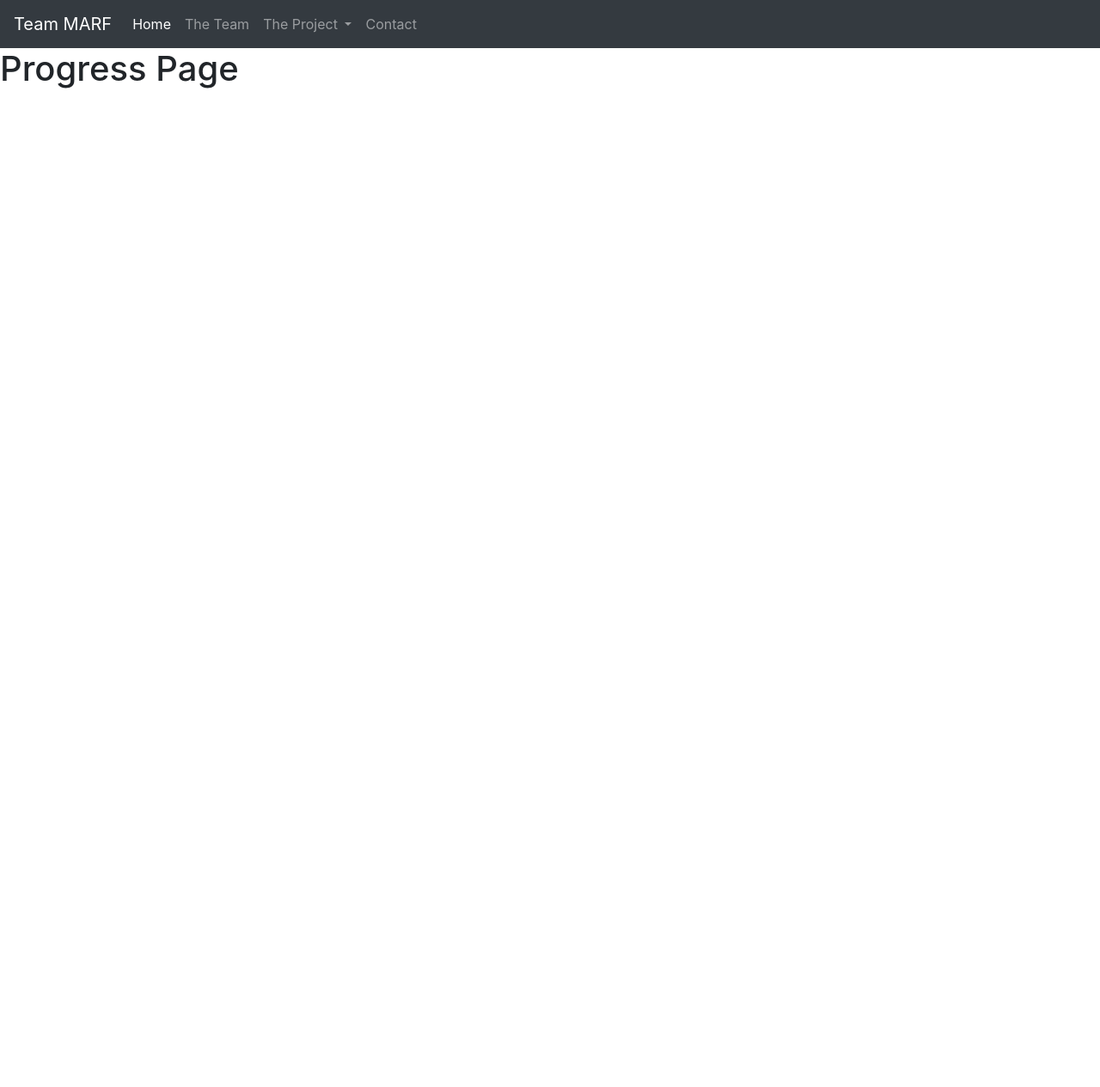
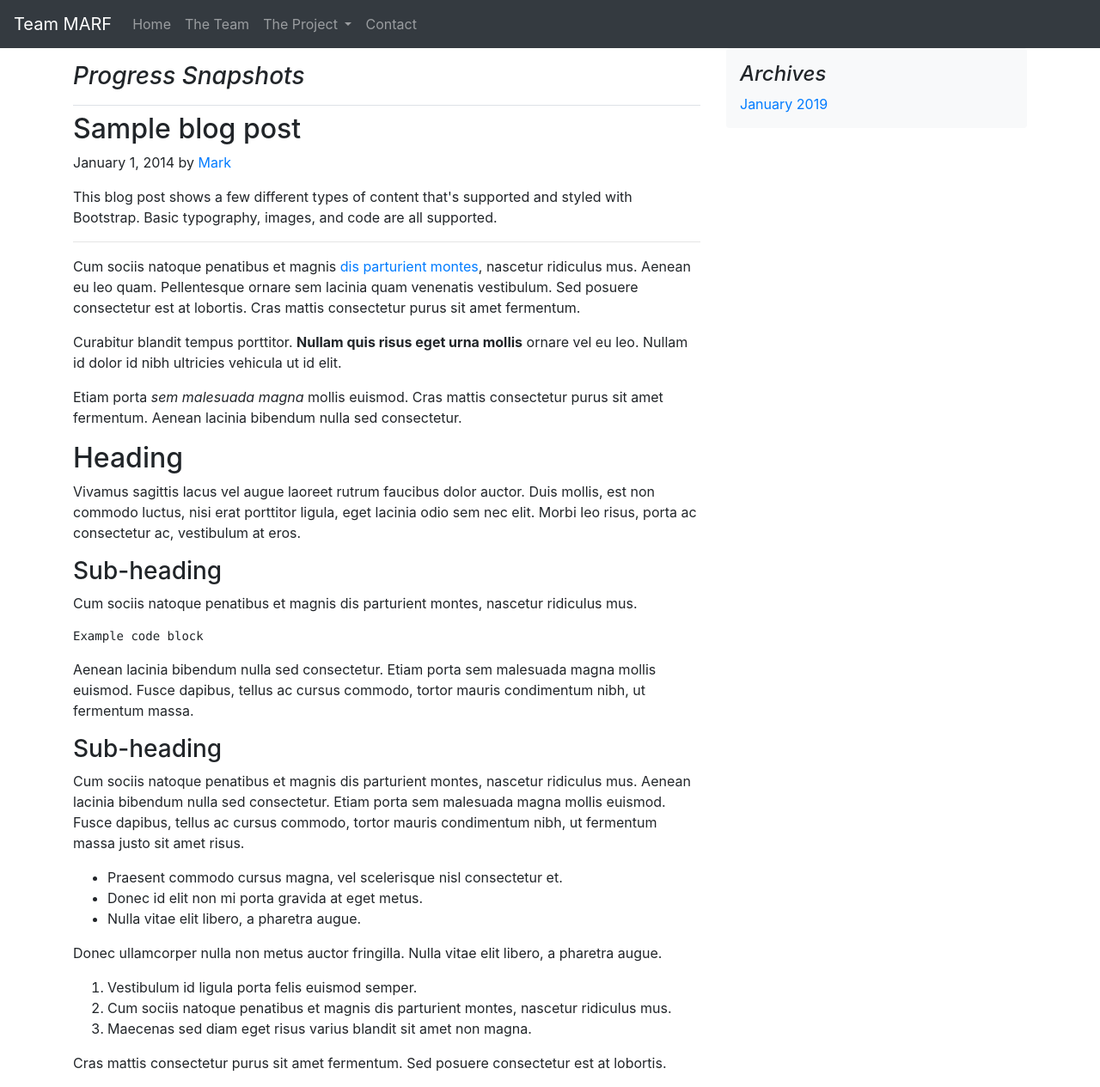
Before and after one commit to kavanomo/kavanomo.github.io, a plain HTML site: page Project/Progress/progress.html in a window 1280 px wide. Shown: the whole page at 86% size. Before the commit the page ends 800 px from the top, so only its background shows below. Drawn offline with nearby package versions, Linux system fonts and the light colour scheme.

Commit message:
Adding a few pages (especially blog stuff!!)

```diff
--- /dev/null
+++ b/Project/Progress/progress.css
@@ -0,0 +1,132 @@
+/* stylelint-disable selector-list-comma-newline-after */
+
+.blog-header {
+  line-height: 1;
+  border-bottom: 1px solid #e5e5e5;
+}
+
+.blog-header-logo {
+  font-family: "Playfair Display", Georgia, "Times New Roman", serif;
+  font-size: 2.25rem;
+}
+
+.blog-header-logo:hover {
+  text-decoration: none;
+}
+
+h1, h2, h3, h4, h5, h6 {
+  font-family: "Playfair Display", Georgia, "Times New Roman", serif;
+}
+
+.display-4 {
+  font-size: 2.5rem;
+}
+@media (min-width: 768px) {
+  .display-4 {
+    font-size: 3rem;
+  }
+}
+
+.nav-scroller {
+  position: relative;
+  z-index: 2;
+  height: 2.75rem;
+  overflow-y: hidden;
+}
+
+.nav-scroller .nav {
+  display: -webkit-box;
+  display: -ms-flexbox;
+  display: flex;
+  -ms-flex-wrap: nowrap;
+  flex-wrap: nowrap;
+  padding-bottom: 1rem;
+  margin-top: -1px;
+  overflow-x: auto;
+  text-align: center;
+  white-space: nowrap;
+  -webkit-overflow-scrolling: touch;
+}
+
+.nav-scroller .nav-link {
+  padding-top: .75rem;
+  padding-bottom: .75rem;
+  font-size: .875rem;
+}
+
+.card-img-right {
+  height: 100%;
+  border-radius: 0 3px 3px 0;
+}
+
+.flex-auto {
+  -ms-flex: 0 0 auto;
+  -webkit-box-flex: 0;
+  flex: 0 0 auto;
+}
+
+.h-250 { height: 250px; }
+@media (min-width: 768px) {
+  .h-md-250 { height: 250px; }
+}
+
+.border-top { border-top: 1px solid #e5e5e5; }
+.border-bottom { border-bottom: 1px solid #e5e5e5; }
+
+.box-shadow { box-shadow: 0 .25rem .75rem rgba(0, 0, 0, .05); }
+
+/*
+ * Blog name and description
+ */
+.blog-title {
+  margin-bottom: 0;
+  font-size: 2rem;
+  font-weight: 400;
+}
+.blog-description {
+  font-size: 1.1rem;
+  color: #999;
+}
+
+@media (min-width: 40em) {
+  .blog-title {
+    font-size: 3.5rem;
+  }
+}
+
+/* Pagination */
+.blog-pagination {
+  margin-bottom: 4rem;
+}
+.blog-pagination > .btn {
+  border-radius: 2rem;
+}
+
+/*
+ * Blog posts
+ */
+.blog-post {
+  margin-bottom: 4rem;
+}
+.blog-post-title {
+  margin-bottom: .25rem;
+  font-size: 2.5rem;
+}
+.blog-post-meta {
+  margin-bottom: 1.25rem;
+  color: #999;
+}
+
+/*
+ * Footer
+ */
+.blog-footer {
+  padding: 2.5rem 0;
+  color: #999;
+  text-align: center;
+  background-color: #f9f9f9;
+  border-top: .05rem solid #e5e5e5;
+}
+.blog-footer p:last-child {
+  margin-bottom: 0;
+}
--- a/Project/Progress/progress.html
+++ b/Project/Progress/progress.html
@@ -17,7 +17,7 @@
 
       <div class="collapse navbar-collapse" id="navbarSupportedContent">
         <ul class="navbar-nav mr-auto">
-          <li class="nav-item active">
+          <li class="nav-item">
             <a class="nav-link" href="../../index.html">Home</a>
           </li>
           <li class="nav-item">
@@ -38,7 +38,61 @@
         </ul>
       </div>
     </nav>
-    <h1>Progress Page</h1>
+
+    <main role="main" class="container">
+      <div class="row">
+        <div class="col-md-8 blog-main">
+          <h3 class="pb-3 mt-3 font-italic border-bottom">
+            Progress Snapshots
+          </h3>
+
+          <div class="blog-post">
+            <h2 class="blog-post-title">Sample blog post</h2>
+            <p class="blog-post-meta">January 1, 2014 by <a href="#">Mark</a></p>
+
+            <p>This blog post shows a few different types of content that's supported and styled with Bootstrap. Basic typography, images, and code are all supported.</p>
+            <hr>
+            <p>Cum sociis natoque penatibus et magnis <a href="#">dis parturient montes</a>, nascetur ridiculus mus. Aenean eu leo quam. Pellentesque ornare sem lacinia quam venenatis vestibulum. Sed posuere consectetur est at lobortis. Cras mattis consectetur purus sit amet fermentum.</p>
+            <blockquote>
+              <p>Curabitur blandit tempus porttitor. <strong>Nullam quis risus eget urna mollis</strong> ornare vel eu leo. Nullam id dolor id nibh ultricies vehicula ut id elit.</p>
+            </blockquote>
+            <p>Etiam porta <em>sem malesuada magna</em> mollis euismod. Cras mattis consectetur purus sit amet fermentum. Aenean lacinia bibendum nulla sed consectetur.</p>
+            <h2>Heading</h2>
+            <p>Vivamus sagittis lacus vel augue laoreet rutrum faucibus dolor auctor. Duis mollis, est non commodo luctus, nisi erat porttitor ligula, eget lacinia odio sem nec elit. Morbi leo risus, porta ac consectetur ac, vestibulum at eros.</p>
+            <h3>Sub-heading</h3>
+            <p>Cum sociis natoque penatibus et magnis dis parturient montes, nascetur ridiculus mus.</p>
+            <pre><code>Example code block</code></pre>
+            <p>Aenean lacinia bibendum nulla sed consectetur. Etiam porta sem malesuada magna mollis euismod. Fusce dapibus, tellus ac cursus commodo, tortor mauris condimentum nibh, ut fermentum massa.</p>
+            <h3>Sub-heading</h3>
+            <p>Cum sociis natoque penatibus et magnis dis parturient montes, nascetur ridiculus mus. Aenean lacinia bibendum nulla sed consectetur. Etiam porta sem malesuada magna mollis euismod. Fusce dapibus, tellus ac cursus commodo, tortor mauris condimentum nibh, ut fermentum massa justo sit amet risus.</p>
+            <ul>
+              <li>Praesent commodo cursus magna, vel scelerisque nisl consectetur et.</li>
+              <li>Donec id elit non mi porta gravida at eget metus.</li>
+              <li>Nulla vitae elit libero, a pharetra augue.</li>
+            </ul>
+            <p>Donec ullamcorper nulla non metus auctor fringilla. Nulla vitae elit libero, a pharetra augue.</p>
+            <ol>
+              <li>Vestibulum id ligula porta felis euismod semper.</li>
+              <li>Cum sociis natoque penatibus et magnis dis parturient montes, nascetur ridiculus mus.</li>
+              <li>Maecenas sed diam eget risus varius blandit sit amet non magna.</li>
+            </ol>
+            <p>Cras mattis consectetur purus sit amet fermentum. Sed posuere consectetur est at lobortis.</p>
+          </div><!-- /.blog-post -->
+
+        </div><!-- /.blog-main -->
+
+          <aside class="col-md-4 blog-sidebar">
+            <div class="p-3 mb-3 bg-light rounded">
+              <h4 class="font-italic">Archives</h4>
+              <ol class="list-unstyled mb-0">
+                <li><a href="#">January 2019</a></li>
+              </ol>
+            </div><!-- /.archive -->
+          </aside>
+
+       </div><!-- /.row -->
+
+     </main><!-- /.container -->
 
     <script src="https://ajax.googleapis.com/ajax/libs/jquery/1.11.3/jquery.min.js"></script>
     <script src="../../bootstrap/dist/js/bootstrap.min.js"></script>
```
Also changed, not shown: Contact/contact.html (+2 -2 lines), Project/Design/design.html (+2 -2 lines), Team/team.html (+2 -2 lines), index.html (+1 -1 lines), 1 other file.
